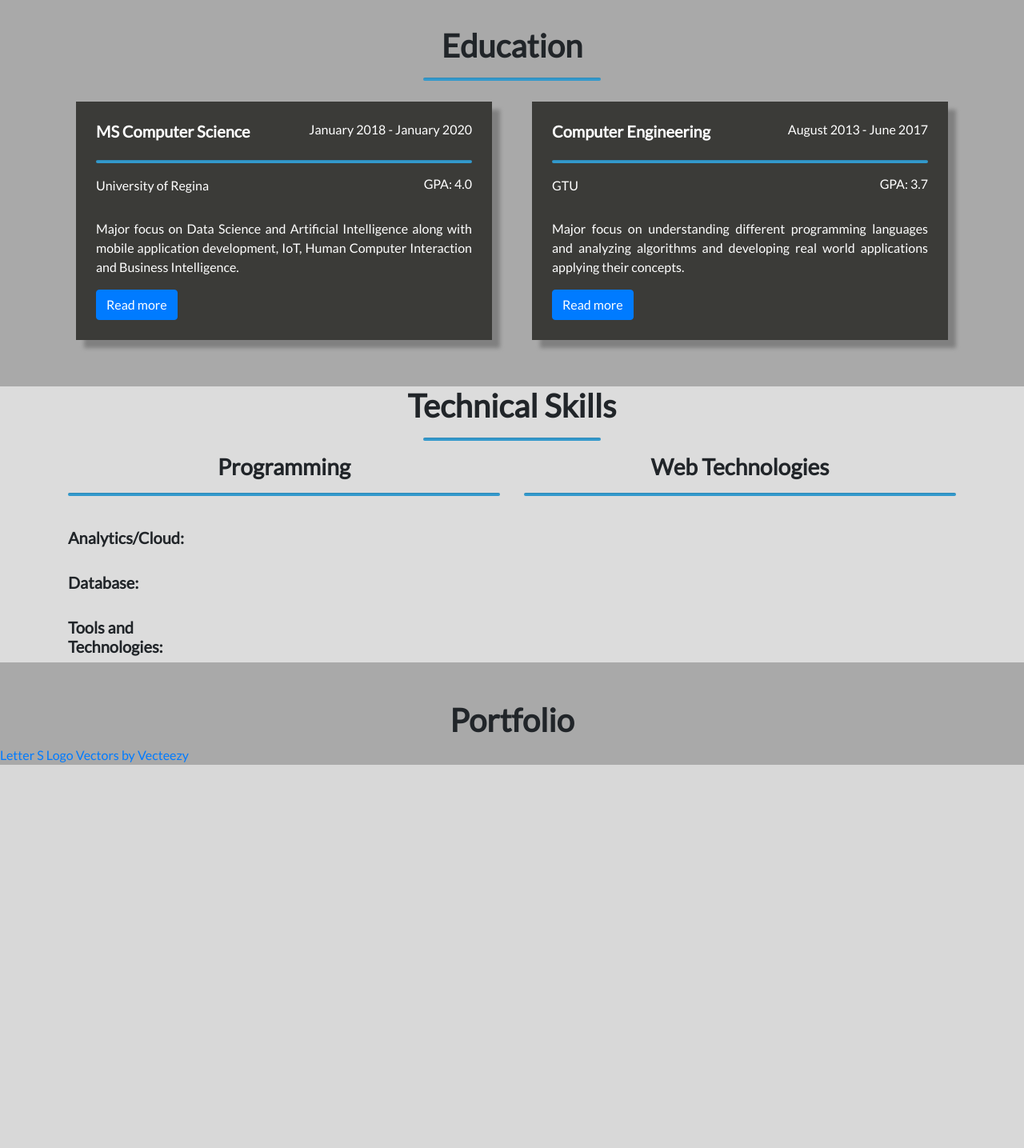
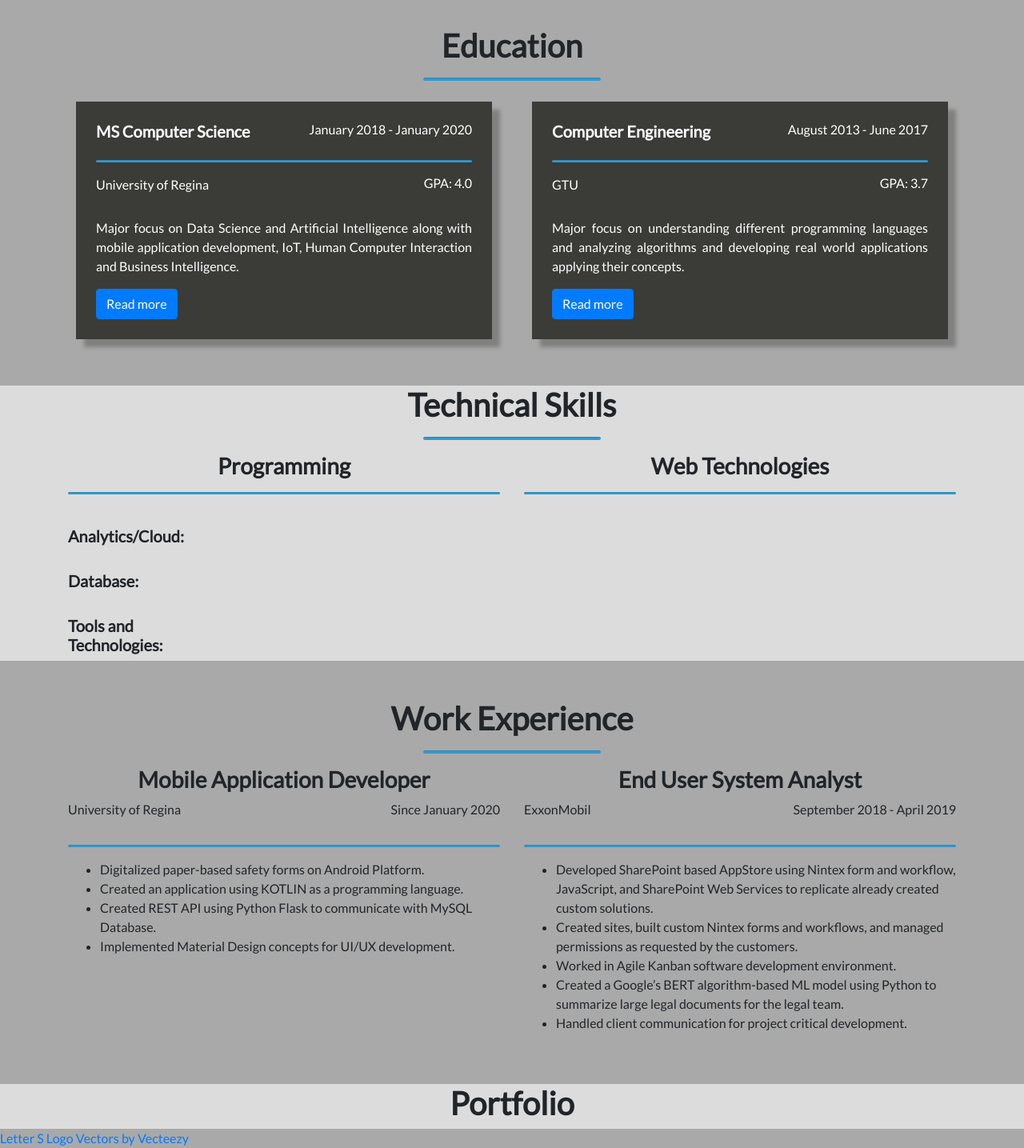
Before and after one commit to shirishsoni/portfolio, a Django app: page / in a window 1280 px wide. Shown: the part 1202-2637 px from the top of the page at 80% size. Before the commit the page ends 2158 px from the top, so only its background shows below. Run offline with Django 3.2, Linux system fonts and the light colour scheme; data that the repository does not hold is empty; some libraries are stand-ins or nearby versions.

Commit message:
Work Experience added

```diff
--- a/portfolio/static/portfolio/custom.css
+++ b/portfolio/static/portfolio/custom.css
@@ -39,6 +39,11 @@ hr {
   border-radius: 20px;
 }
 
+.hr1{
+  height: 2px;
+  background-color: #3399CC;
+  border-radius: 20px;
+}
 .education {
     padding: 50px 40px;
     background-color: #2E3237;
--- a/portfolio/templates/portfolio/home.html
+++ b/portfolio/templates/portfolio/home.html
@@ -91,7 +91,7 @@
               <h6 class="date">January 2018 - January 2020</h6>
             </div>
           </div>
-          <hr>
+          <hr class="hr1">
           <div class="row">
             <div class="col left">
               <h6 class="course">University of Regina</h6>
@@ -129,7 +129,7 @@
               <h6 class="date">August 2013 - June 2017</h6>
             </div>
           </div>
-          <hr>
+          <hr class="hr1">
           <div class="row">
             <div class="col left">
               <h6 class="course">GTU</h6>
@@ -170,7 +170,7 @@
       <div class="col-md-6 center">
 
         <h3 class="font-weight-bold">Programming</h3>
-        <hr>
+        <hr class="hr1">
         {% for item in prog %}
         <div class="row">
           <div class="col-md-2 font-weight-bold">
@@ -187,7 +187,7 @@
       </div>
       <div class="col-md-6 center">
         <h3 class="font-weight-bold">Web Technologies</h3>
-        <hr>
+        <hr class="hr1">
         {% for item in web %}
         <div class="row">
           <div class="col-md-2 font-weight-bold">
@@ -234,7 +234,57 @@
   </div>
 
 </section>
+
+<!-- Exoerience -->
+<section id="experience">
+  <div class="container">
+    <h1 class="mt-5 center font-weight-bold">Work Experience</h1>
+    <hr style="width:20%">
+    <div class="row">
+      <div class="col-md-6">
+        <h3 class="font-weight-bold center">Mobile Application Developer</h3>
+        <div class="row">
+          <div class="col left">
+            <p>University of Regina</p>
+          </div>
+          <div class="col right">
+            <p>Since January 2020</p>
+          </div>
+        </div>
+        <hr class="hr1">
+        <ul>
+          <li>Digitalized paper-based safety forms on Android Platform.</li>
+          <li>Created an application using KOTLIN as a programming language.</li>
+          <li>Created REST API using Python Flask to communicate with MySQL Database.</li>
+          <li>Implemented Material Design concepts for UI/UX development.</li>
+        </ul>
+      </div>
+      <div class="col-md-6">
+        <h3 class="font-weight-bold center">End User System Analyst</h3>
+        <div class="row">
+          <div class="col left">
+            <p>ExxonMobil</p>
+          </div>
+          <div class="col right">
+            <p>September 2018 - April 2019</p>
+          </div>
+        </div>
+        <hr class="hr1">
+        <ul>
+          <li>Developed SharePoint based AppStore using Nintex form and workflow, JavaScript, and SharePoint Web Services to replicate already created custom solutions.</li>
+          <li>Created sites, built custom Nintex forms and workflows, and managed permissions as requested by the customers.</li>
+          <li>Worked in Agile Kanban software development environment.</li>
+          <li>Created a Google’s BERT algorithm-based ML model using Python to summarize large legal documents for the legal team.</li>
+          <li>Handled client communication for project critical development.</li>
+        </ul>
+      </div>
+
+    </div>
+
+  </div>
+</section>
 <!-- Portfolio -->
+<section id="Portfolio" style="background-color:#DCDCDC;">
 
   <div class="container">
     <h1 class="mt-5 center font-weight-bold">Portfolio</h1>
@@ -256,5 +306,5 @@
       {% endfor %}
     </div>
   </div>
-
+</section>
 {% endblock %}
```
Lines whose indentation alone changed are shown as unchanged.
